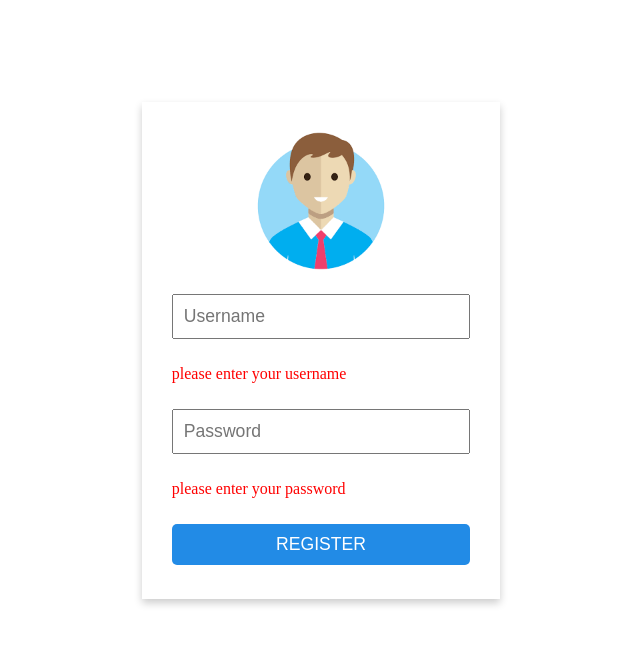
After one commit to mboto-julius/all-about-php, a PHP site: page /php/result_form_validation.php in a window 1280 px wide. The commit adds this page. Shown: the top 645 px of the page, without its empty margins (319-959 px from the left). Run offline with PHP 8.4, Linux system fonts and the light colour scheme.

Commit message:
form validation

```diff
--- a/css/style.css
+++ b/css/style.css
@@ -26,7 +26,7 @@
 }
 
 input{
-    padding: 14px 0;
+    padding: 10px 0;
     font-size: 1.1rem;
 }
 
@@ -54,3 +54,8 @@ input{
 .error{
     color: red;
 }
+
+.success{
+    text-align: center;
+    padding-top: 20px;
+}
--- /dev/null
+++ b/php/form_validation.php
@@ -0,0 +1,40 @@
+<?php
+
+if (!isset($username)) {
+    $username = "";
+}
+
+?>
+
+<!DOCTYPE html>
+<html lang="en">
+
+<head>
+    <meta charset="UTF-8">
+    <meta http-equiv="X-UA-Compatible" content="IE=edge">
+    <meta name="viewport" content="width=device-width, initial-scale=1.0">
+    <title>Form Validation</title>
+    <link rel="stylesheet" href="/css/style.css">
+</head>
+
+<body>
+    <div class="container">
+        <div class="card">
+            <img src="/images/profile.png" alt="face_image">
+        </div>
+        <form class="form" action="/php/result_form_validation.php" method="post">
+            <input class="user-input" placeholder="Username" name="username" type="text" value="<?php echo htmlspecialchars($username) ?>">
+            <?php if (isset($name_error)) { ?>
+                <p class="error"><?php echo $name_error; ?></p>
+            <?php } ?>
+            <input class="user-input" placeholder="Password" name="password" type="password">
+            <?php if (isset($pass_error)) { ?>
+                <p class="error"><?php echo $pass_error; ?></p>
+            <?php } ?>
+            <input class="register" name="submit" type="submit" value="REGISTER">
+        </form>
+    </div>
+
+</body>
+
+</html>
--- /dev/null
+++ b/php/result_form_validation.php
@@ -0,0 +1,28 @@
+<?php
+
+// normal case
+// $username = $_POST['username'];
+// $password = $_POST['password'];
+
+// security case
+$username = filter_input(INPUT_POST, 'username');
+$password = filter_input(INPUT_POST, 'password');
+
+
+if (empty($username)) {
+    $name_error = "please enter your username";
+} elseif (strlen($username) < 6) {
+    $name_error = "your username needs to have a minimum of 6 letters";
+}
+
+if (empty($password)) {
+    $pass_error = "please enter your password";
+} elseif (strlen($password) < 6) {
+    $pass_error = "your password needs to have a minimum length of 6";
+}
+
+if (empty($name_error) && empty($pass_error)) {
+    include("success.php");
+} else {
+    include("form_validation.php");
+}
```
Also changed, not shown: php/success.php (added, +24 -0 lines).
